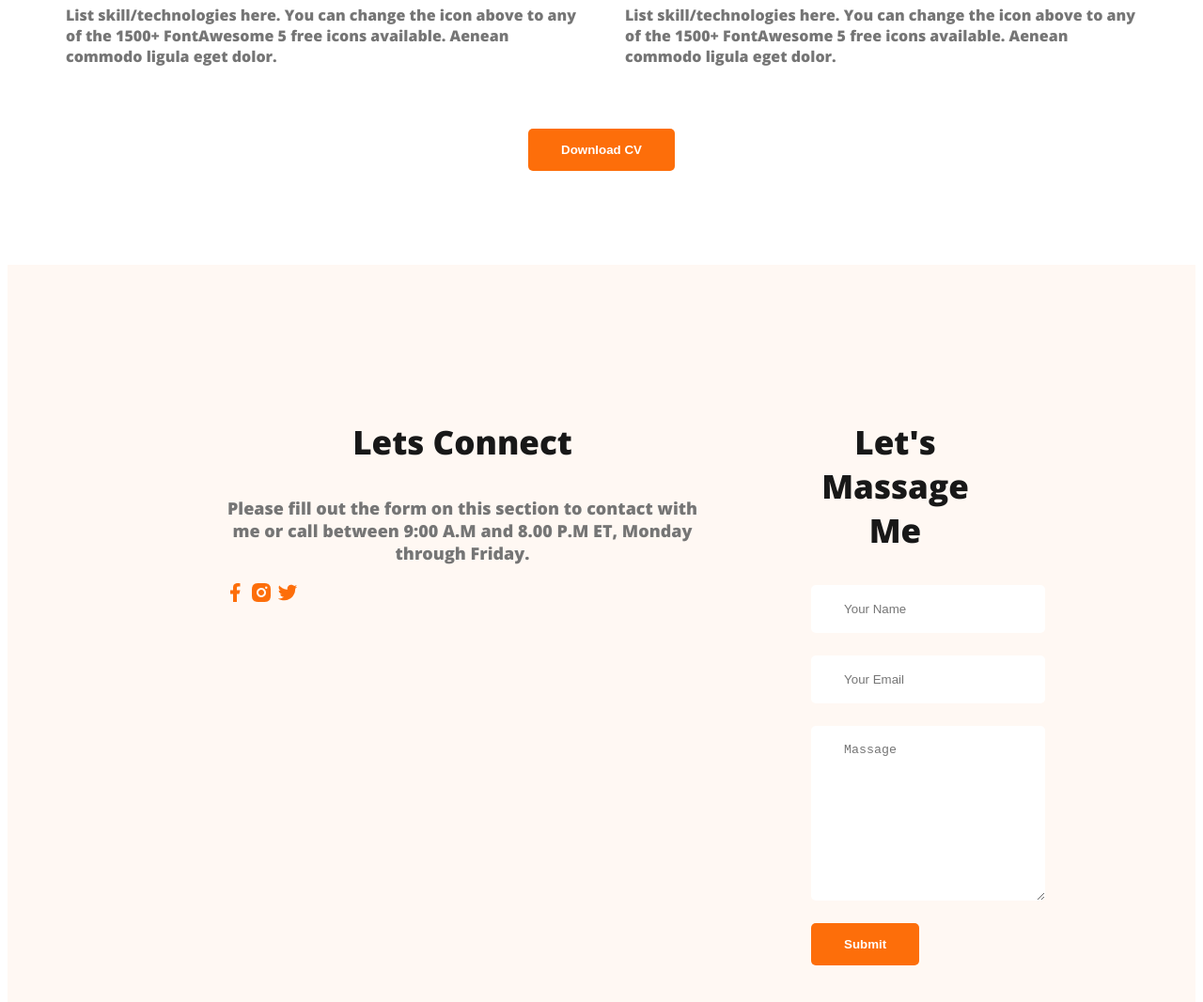
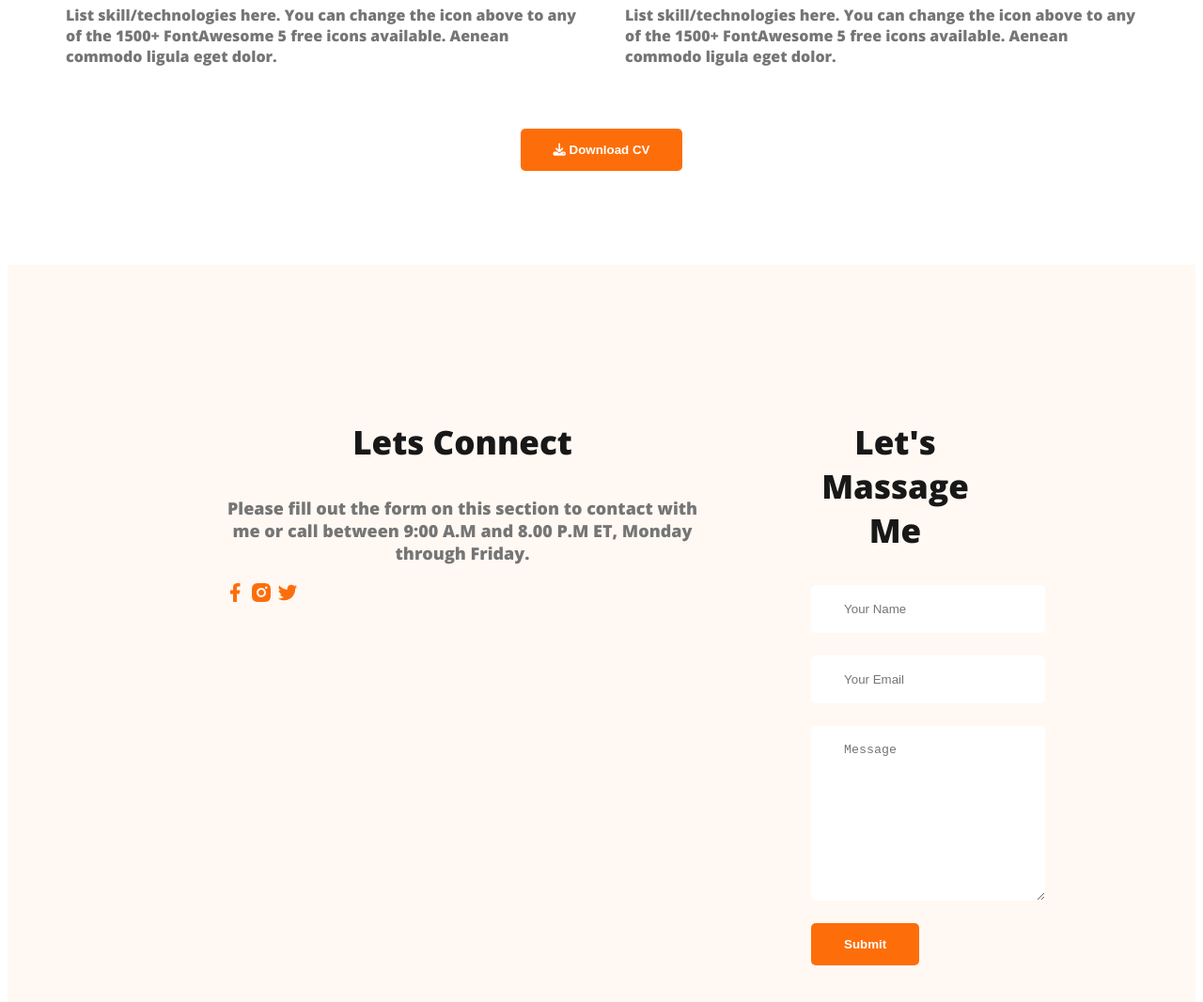
Before and after one commit to Safwanshahir/webdeveloper-portfolio, a plain HTML site: page index.html in a window 1280 px wide. Shown: the part 3000-4067 px from the top of the page at 94% size. Drawn offline with nearby package versions, Linux system fonts and the light colour scheme.

Commit message:
edit footer section

```diff
--- a/index.html
+++ b/index.html
@@ -151,7 +151,7 @@
                 </div>
             </div>
             <div class="download-cv" >
-                <button class="btn-primary" >Download CV</button>
+                <button class="btn-primary"><i class="fa-solid fa-download"></i> Download CV</button>
             </div>
 
         </section>
@@ -172,7 +172,7 @@
             <form class="contact" action="">
                 <input type="text" placeholder="Your Name">
                 <input type="email" name="" id="" placeholder="Your Email">
-                <textarea name="" id="" placeholder="Massage" cols="30" rows="10"></textarea>
+                <textarea name="" id="" placeholder="Message" cols="30" rows="10"></textarea>
                 <input class="btn-primary" type="submit" value="Submit">
 
             </form>
```
